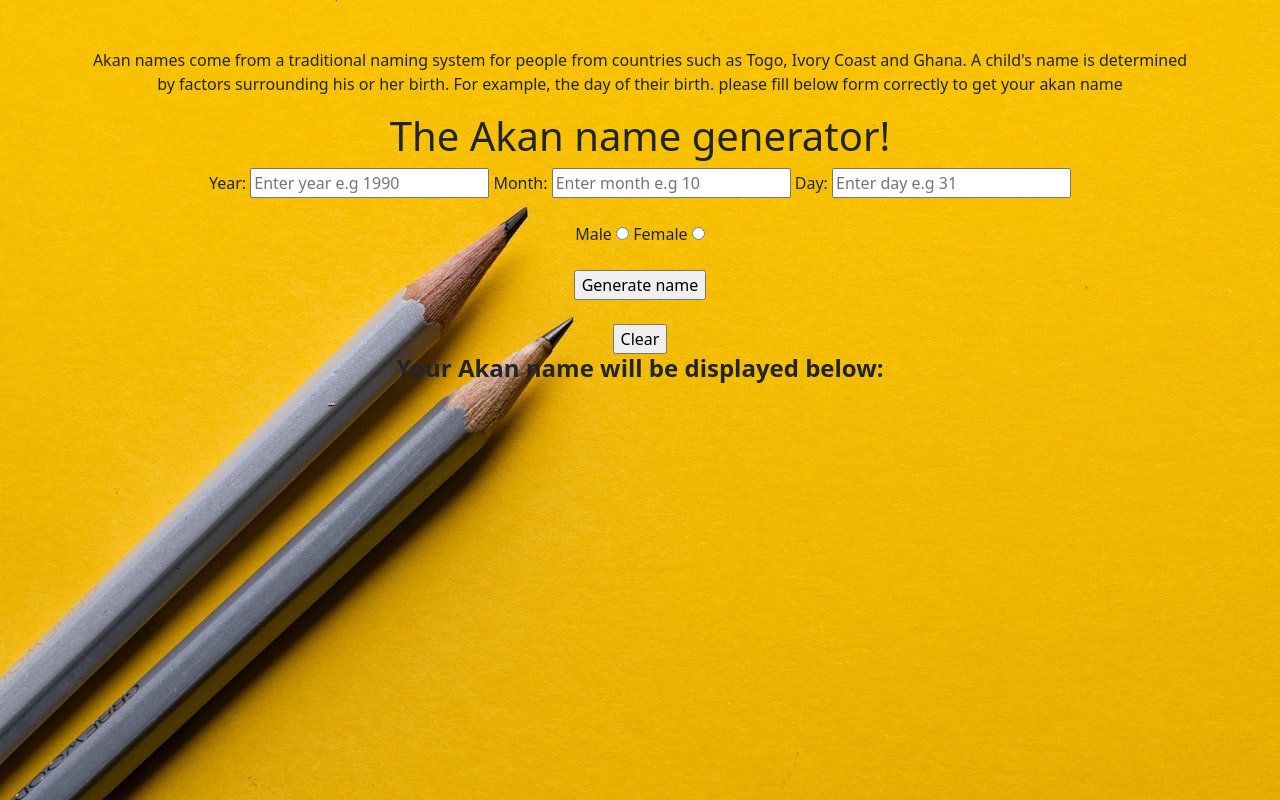
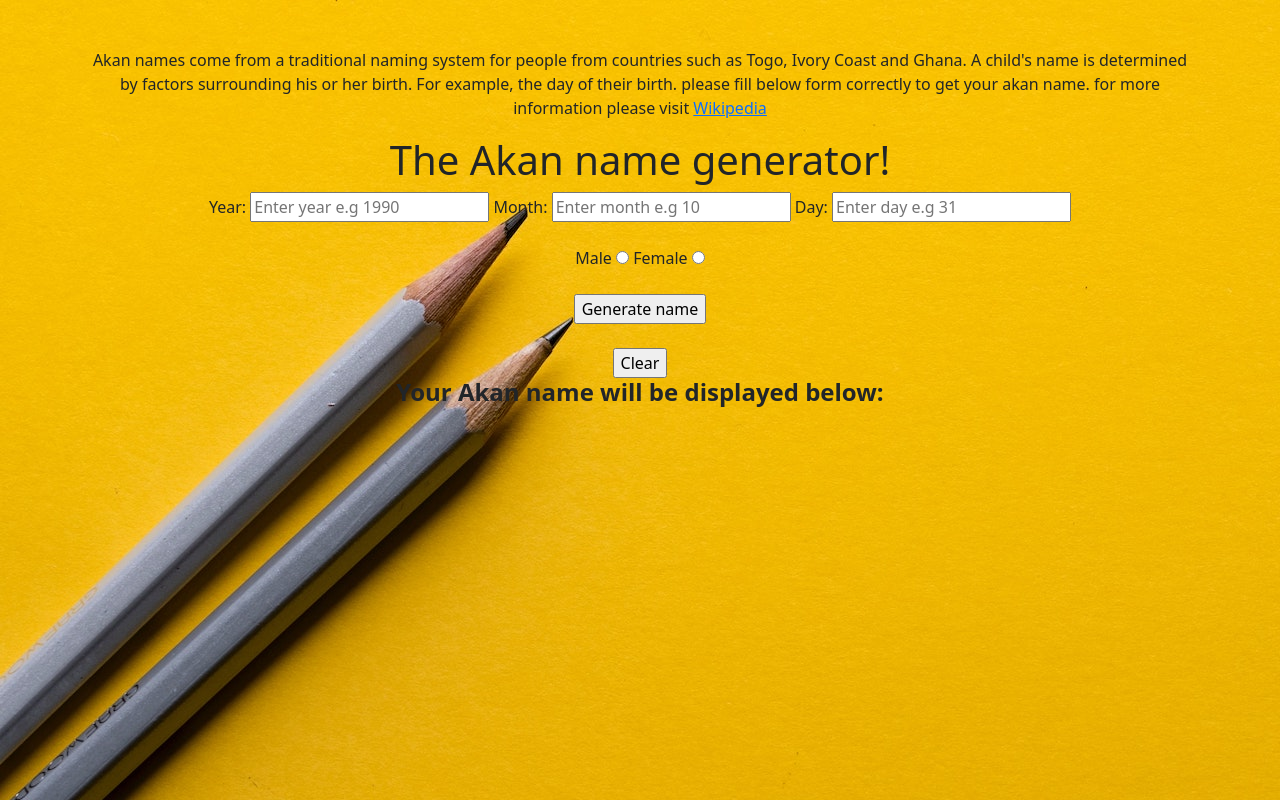
Before and after one commit to jmochache/akan-names, a plain HTML site: page index.html in a window 1280 px wide. Drawn offline with nearby package versions, Linux system fonts and the light colour scheme.

Commit message:
add a hyperlink

```diff
--- a/index.html
+++ b/index.html
@@ -28,7 +28,7 @@
             countries such as Togo, Ivory Coast and Ghana. A child's name is
             determined by factors surrounding his or her birth. For example, the
             day of their birth. please fill below form correctly to get your
-            akan name
+            akan name. for more information please visit <a href="https://en.wikipedia.org/wiki/Akan_names" target="_blank">Wikipedia</a>
           </p>
           <h1>The Akan name generator!</h1>
           <form class="myform" onsubmit="return getAkanName()">
```
